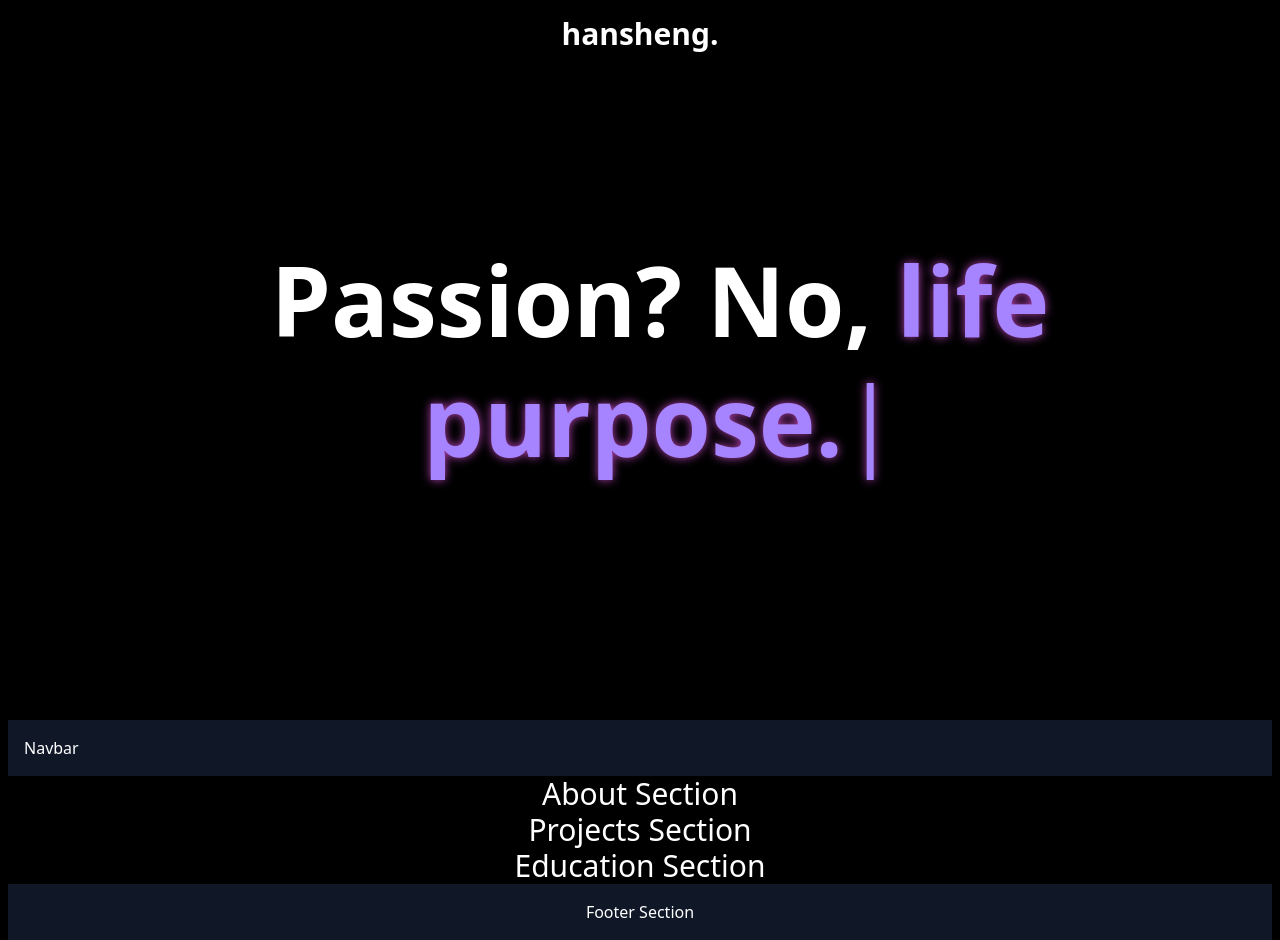
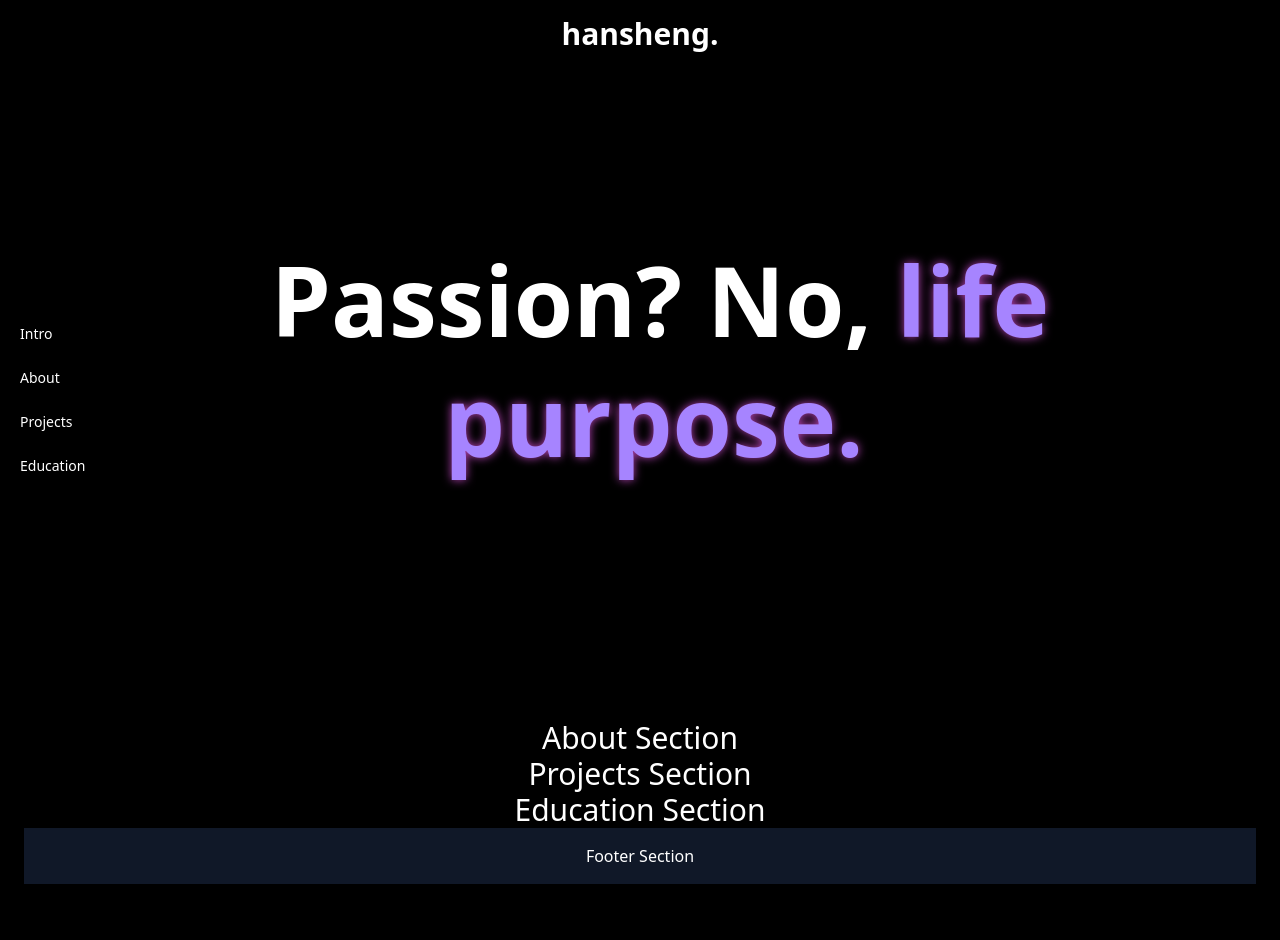
Before and after one commit to Fiyxxx/hs-portfolio, a React (Vite) app: page / in a window 1280 px wide. After the commit the page ends 884 px from the top, so only its background shows below. Built offline with nearby package versions, Linux system fonts and the light colour scheme.

Commit message:
added fixed left navbar, disappearing when resized

```diff
--- a/src/App.jsx
+++ b/src/App.jsx
@@ -17,15 +17,17 @@ const App = () => {
     <>
       {loading && <Preloader onFinish={() => setLoading(false)} />}
       {!loading && (
-        <div className="w-full min-h-screen px-4 md:px-2 max-w-screen-xl mx-auto">
+        <>
+        <Navbar />
+        <div className="w-full min-h-screen px-4 md:px-6 max-w-screen-xl mx-auto">
           <Header />
           <Hero />
-          <Navbar />
           <About />
           <Projects />
           <Education />
           <Footer />
         </div>
+        </>
       )}
     </>
   );
--- a/src/components/Hero.jsx
+++ b/src/components/Hero.jsx
@@ -3,7 +3,7 @@ import { useState, useEffect } from "react";
 const words = [
   "life purpose.",
   "adding value.",
-  "touching lives.",
+  "moving lives.",
   "moneyyy.                   (jk)"
 ];
 
@@ -49,7 +49,7 @@ const Hero = () => {
         <span className="block sm:inline">Passion? No,</span>{' '}
         <span className="block sm:inline text-violet-400 glow">
           {displayedText}
-          <span className="cursor ml-[1px] font-light">|</span>
+          <span className="cursor ml-[1px] font-light"></span>
         </span>
       </h1>
     </section>
--- a/src/components/Navbar.jsx
+++ b/src/components/Navbar.jsx
@@ -1,5 +1,12 @@
 const Navbar = () => {
-    return <nav className="bg-gray-900 text-white p-4">Navbar</nav>;
-  };
+  return (
+    <div className="hidden md:flex fixed left-5 top-1/2 -translate-y-1/2 w-16 h-auto flex-col items-start gap-6 text-white z-50">
+      <a href="#header" className="text-sm hover:text-violet-400 transition">Intro</a>
+      <a href="#about" className="text-sm hover:text-violet-400 transition">About</a>
+      <a href="#projects" className="text-sm hover:text-violet-400 transition">Projects</a>
+      <a href="#education" className="text-sm hover:text-violet-400 transition">Education</a>
+    </div>
+  );
+};
 
-  export default Navbar;
+export default Navbar;
--- a/src/index.css
+++ b/src/index.css
@@ -4,7 +4,7 @@
     text-shadow: 0 0 10px rgb(181, 67, 181);
   }
 
-.custom-cursor {
+.cursor {
     display: inline-block;
     width: 7px; /* thinner */
     height: 1em;
```
